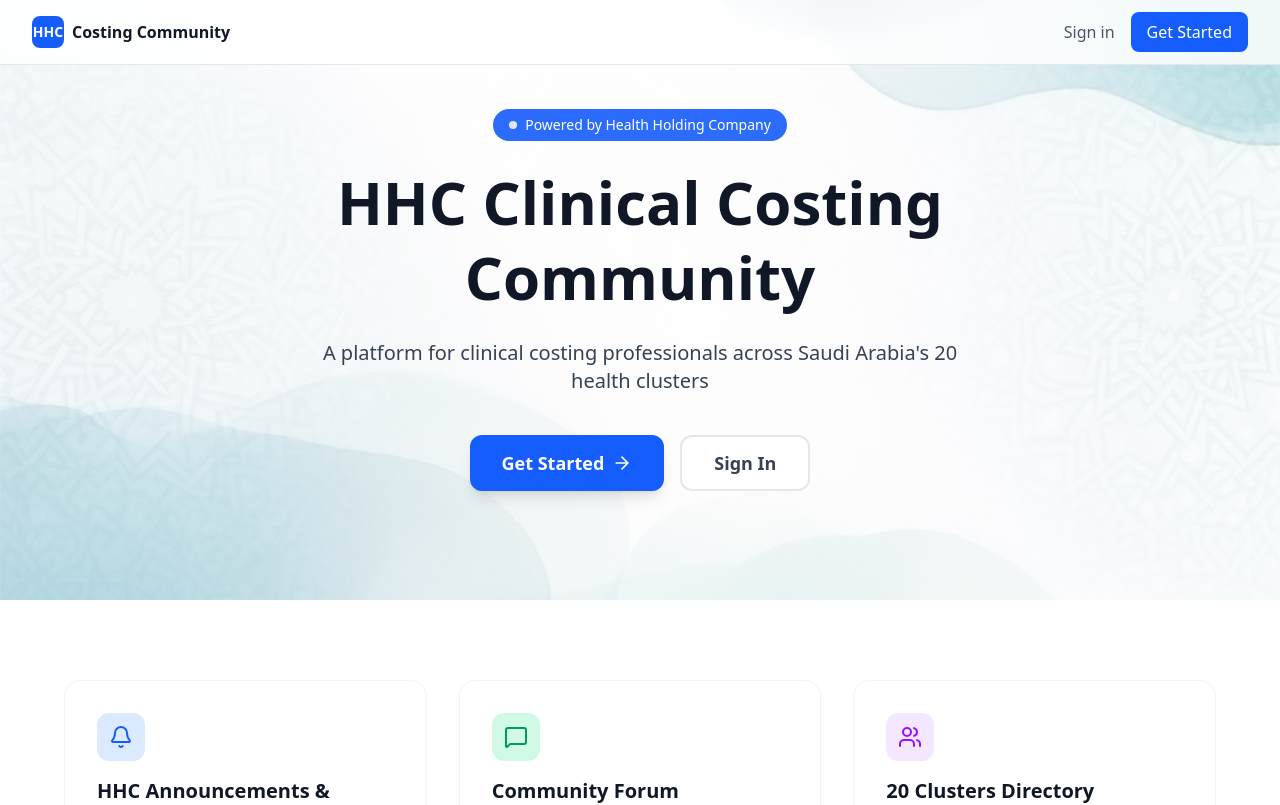
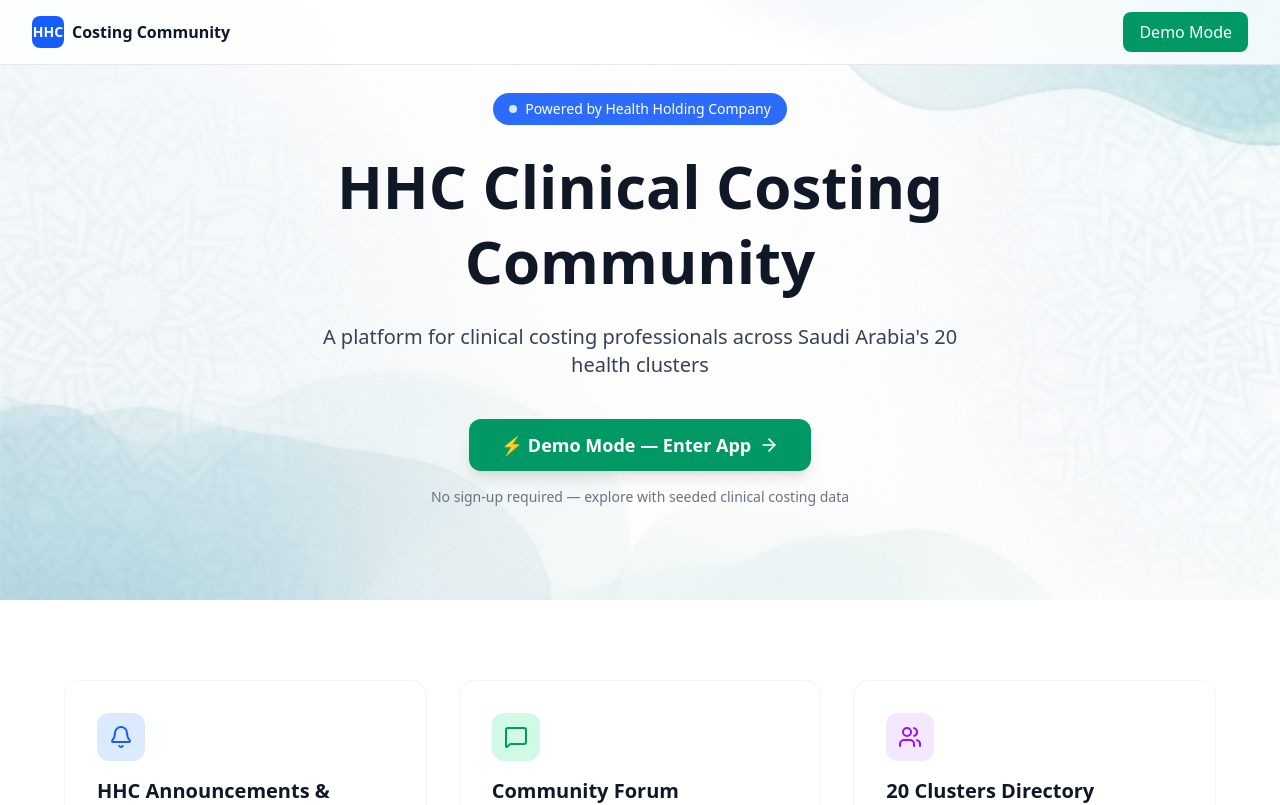
Before and after one commit to mohammedimran2901/hhc-community-platform, a Next.js app: page / in a window 1280 px wide. Shown: the top 805 px of the page. Built offline with nearby package versions, Linux system fonts and the light colour scheme.

Commit message:
feat: add one-click demo mode — no auth required
- Landing page now has prominent Demo Mode button going straight to dashboard
- Navbar defaults to 'Demo User' when Supabase auth unavailable
- All auth calls wrapped in try/catch for graceful fallback

```diff
--- a/src/app/page.tsx
+++ b/src/app/page.tsx
@@ -16,16 +16,10 @@
             </div>
             <div className="flex items-center gap-4">
               <Link
-                href="/auth/login"
-                className="text-gray-600 hover:text-gray-900 font-medium transition-colors"
+                href="/dashboard"
+                className="bg-emerald-600 text-white px-4 py-2 rounded-lg hover:bg-emerald-700 font-medium transition-colors"
               >
-                Sign in
-              </Link>
-              <Link
-                href="/auth/register"
-                className="bg-blue-600 text-white px-4 py-2 rounded-lg hover:bg-blue-700 font-medium transition-colors"
-              >
-                Get Started
+                Demo Mode
               </Link>
             </div>
           </div>
@@ -56,19 +50,14 @@
           </p>
           <div className="flex flex-col sm:flex-row gap-4 justify-center">
             <Link
-              href="/auth/register"
-              className="inline-flex items-center justify-center gap-2 bg-blue-600 text-white px-8 py-3 rounded-xl hover:bg-blue-700 font-semibold text-lg transition-colors shadow-lg"
+              href="/dashboard"
+              className="inline-flex items-center justify-center gap-2 bg-emerald-600 text-white px-8 py-3 rounded-xl hover:bg-emerald-700 font-semibold text-lg transition-colors shadow-lg"
             >
-              Get Started
+              ⚡ Demo Mode — Enter App
               <ArrowRight className="w-5 h-5" />
             </Link>
-            <Link
-              href="/auth/login"
-              className="inline-flex items-center justify-center gap-2 bg-white/90 text-gray-700 px-8 py-3 rounded-xl border-2 border-gray-200 hover:border-gray-300 font-semibold text-lg transition-colors backdrop-blur-sm"
-            >
-              Sign In
-            </Link>
           </div>
+          <p className="text-sm text-gray-500 mt-4">No sign-up required — explore with seeded clinical costing data</p>
         </div>
       </section>
 
--- a/src/components/layout/Navbar.tsx
+++ b/src/components/layout/Navbar.tsx
@@ -20,6 +20,7 @@
   const [username, setUsername] = useState('');
 
   useEffect(() => {
+    setUsername('Demo User');
     getClient().then((supabase) => {
       supabase.auth.getUser().then(({ data }) => {
         if (data.user?.user_metadata?.full_name) {
@@ -27,13 +28,15 @@
         } else if (data.user?.email) {
           setUsername(data.user.email);
         }
-      });
-    });
+      }).catch(() => {});
+    }).catch(() => {});
   }, []);
 
   const handleLogout = async () => {
-    const supabase = await getClient();
-    await supabase.auth.signOut();
+    try {
+      const supabase = await getClient();
+      await supabase.auth.signOut();
+    } catch {}
     router.push('/');
     router.refresh();
   };
```
